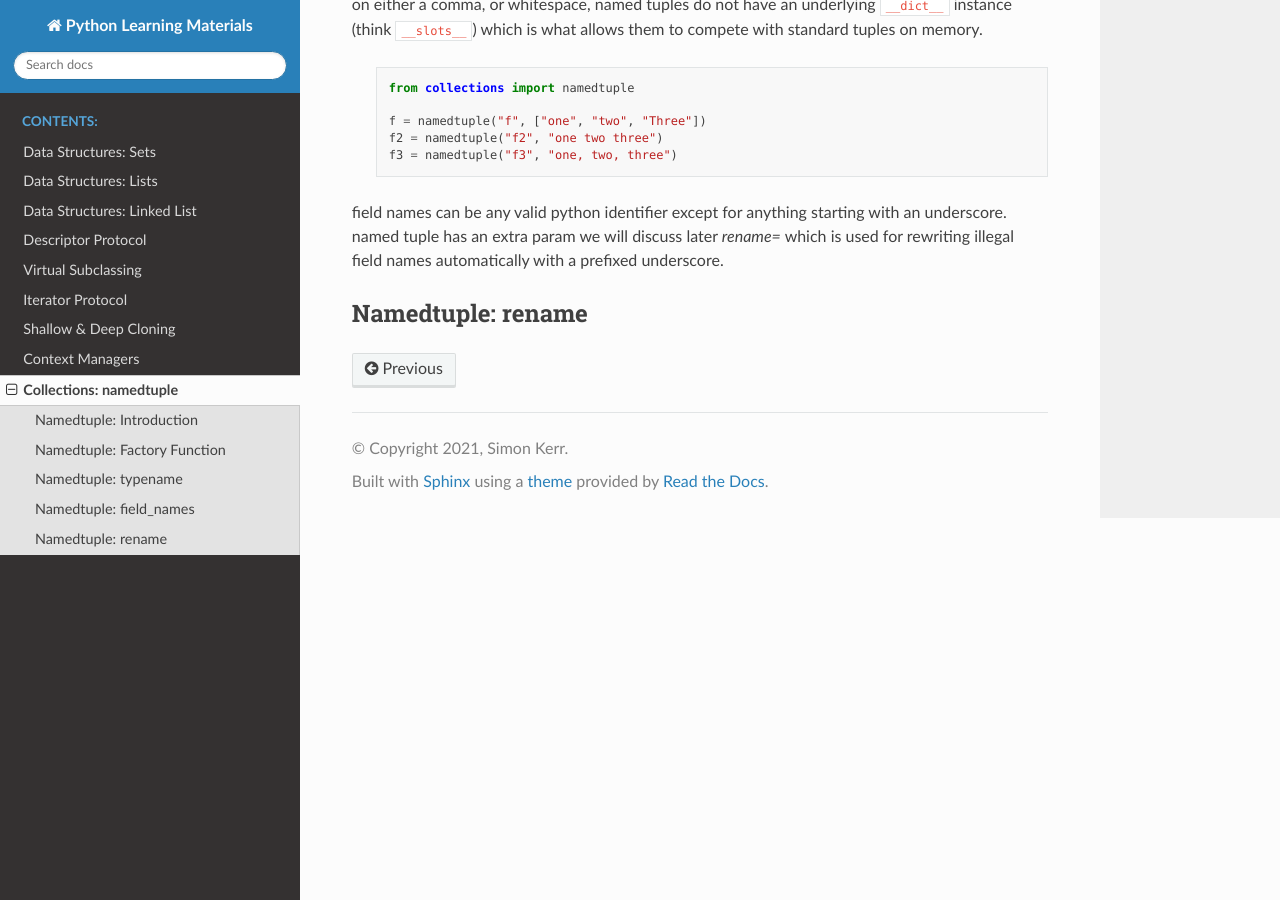
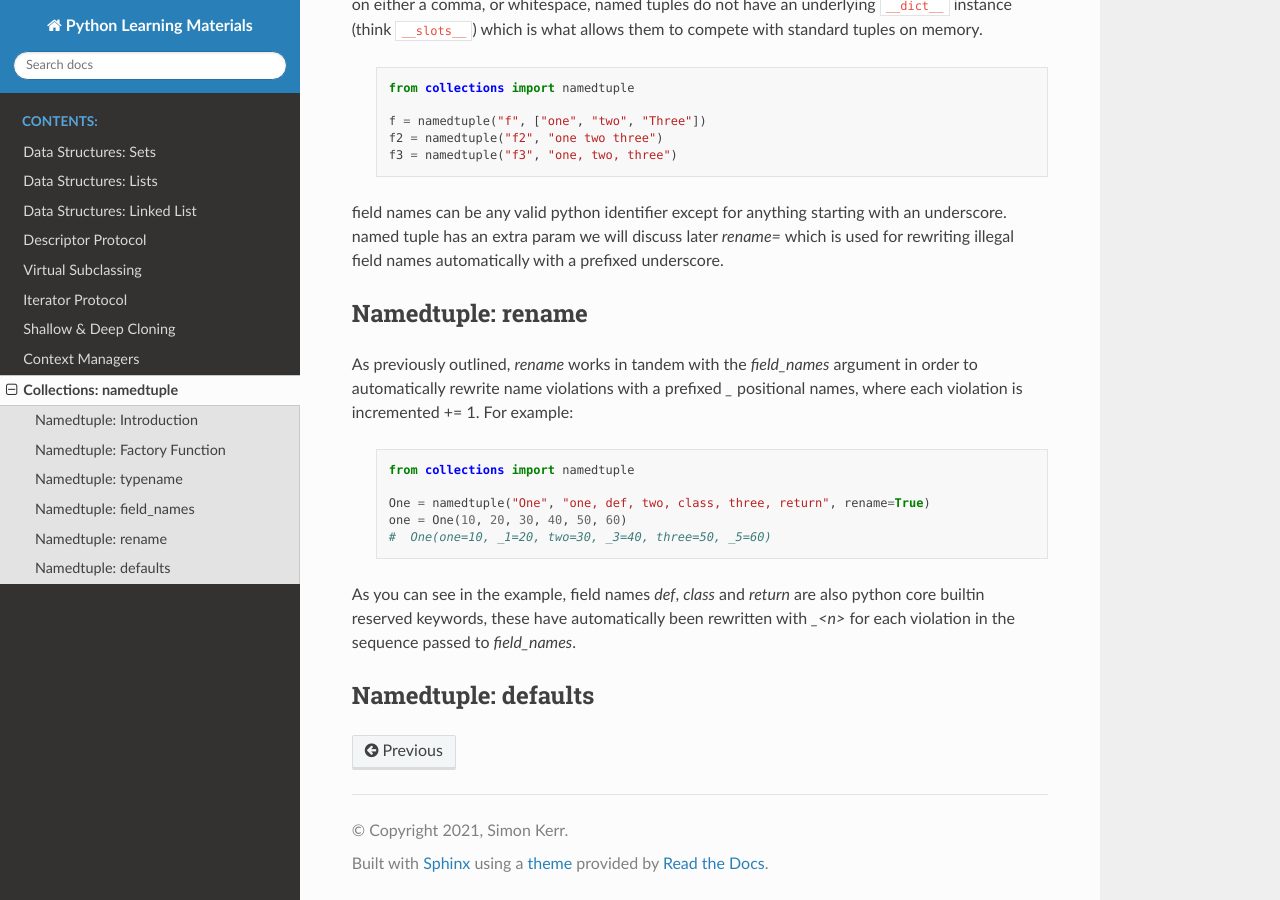
Before and after one commit to symonk/pydocs, a Sphinx documentation site: the page built from docs/source/namedtuples.rst, in a window 1280 px wide and 900 px high, scrolled down 1420 px. Built offline with Sphinx 7.4.7 and the Read the Docs theme 2.0.0, drawn with Linux system fonts in a browser that asks for light colours.

Commit message:
document namedtuple `rename=`

```diff
--- a/docs/source/namedtuples.rst
+++ b/docs/source/namedtuples.rst
@@ -81,3 +81,21 @@ illegal field names automatically with a prefixed underscore.
 
 Namedtuple: rename
 -------------------
+As previously outlined, `rename` works in tandem with the `field_names` argument in order to
+automatically rewrite name violations with a prefixed `_` positional names, where each
+violation is incremented += 1.  For example:
+
+    .. code-block:: python
+
+        from collections import namedtuple
+
+        One = namedtuple("One", "one, def, two, class, three, return", rename=True)
+        one = One(10, 20, 30, 40, 50, 60)
+        #  One(one=10, _1=20, two=30, _3=40, three=50, _5=60)
+
+As you can see in the example, field names `def`, `class` and `return` are also python
+core builtin reserved keywords, these have automatically been rewritten with `_<n>` for
+each violation in the sequence passed to `field_names`.
+
+Namedtuple: defaults
+---------------------
```
